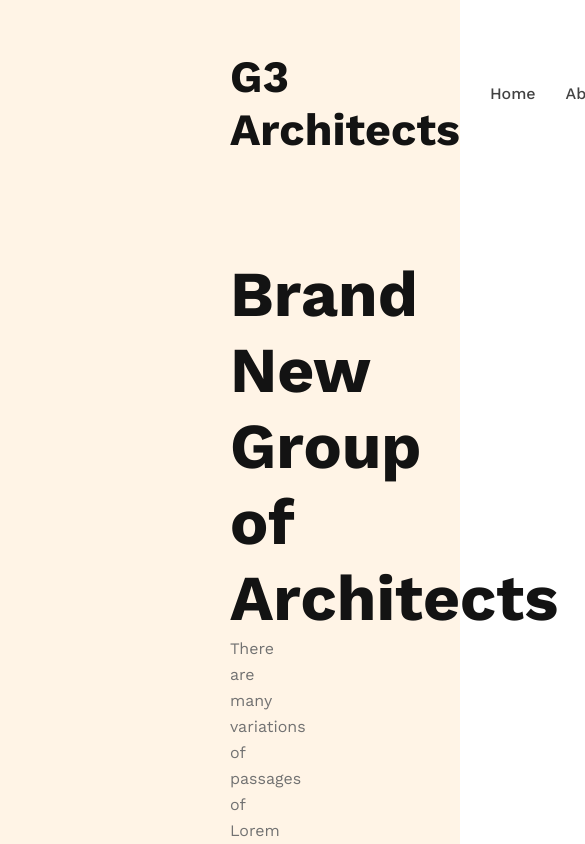
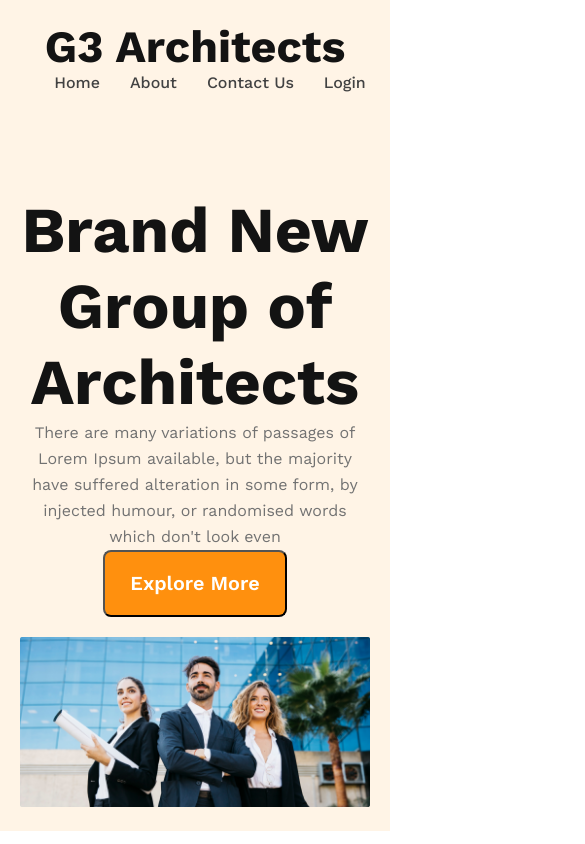
Before and after one commit to Ajhaeahmed3218/project-9, a plain HTML site: page index.html in a window 390 px wide. Shown: the top 844 px of the page, 585 px wide, since content can reach past the window. Drawn offline with nearby package versions, Linux system fonts and the light colour scheme.

Commit message:
header responsiv

```diff
--- a/index.html
+++ b/index.html
@@ -23,7 +23,7 @@
                 <p class="bennar-paragreph">There are many variations of passages of Lorem Ipsum available, but the majority have suffered alteration in some form, by injected humour, or randomised words which don't look even</p>
                 <button class="btn-primary">Explore More</button>
             </div>
-            <img src="g3-architects-resources-main/g3-architects-resources-main/images/banner.png" alt="">
+            <img class="bennar-img" src="g3-architects-resources-main/g3-architects-resources-main/images/banner.png" alt="">
         </div>
     </header>
     <main>
--- a/style.css
+++ b/style.css
@@ -8,9 +8,10 @@
     border-radius: 8px;
     background: #FF900E;
     color: #FFF;
-    font-size: 20px;
+    font-size: 1.24rem;
     font-weight: 600;
     padding: 20px 25px;
+    cursor: pointer;
     }
 header{
     background: rgba(255, 144, 14, 0.10);
@@ -65,3 +66,27 @@ font-size: 1rem;
 font-weight: 400;
 line-height: 26px;
 }
+.bennar-img{
+    width: 100%;
+    margin-top: 20px;
+}
+
+@media screen and (max-width:576px) {
+    header{
+        padding: 20px;
+    }
+    nav{
+        flex-direction: column;
+    }
+
+}
+@media screen and (min-width:576px) and (max-width:960px;) {
+    header{
+        padding: 50px;
+
+    }
+    nav{
+        flex-direction: column;
+    }
+
+}
```
